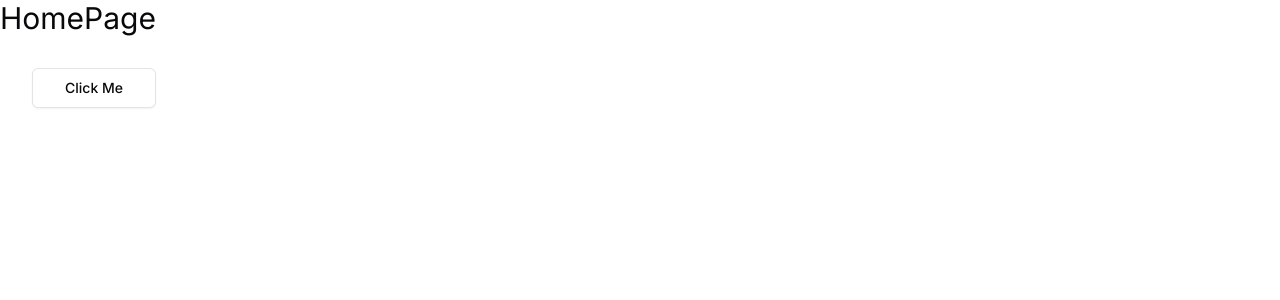
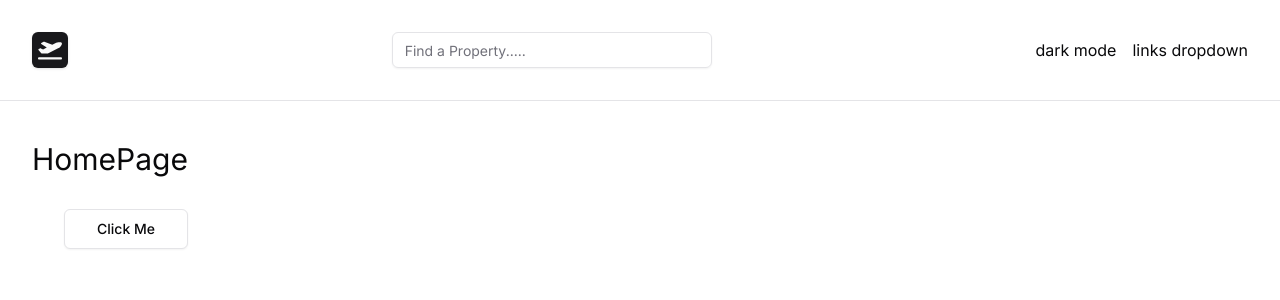
Before and after one commit to HimanshuSharma0501/home-away, a Next.js app: page / in a window 1280 px wide. Shown: the top 300 px of the page. Built offline with nearby package versions, Linux system fonts and the light colour scheme.

Commit message:
Set up Logo and Search Component in Navbar

```diff
--- a/app/globals.css
+++ b/app/globals.css
@@ -1,6 +1,12 @@
 @tailwind base;
 @tailwind components;
 @tailwind utilities;
+
+@layer components {
+  .container {
+    @apply mx-auto max-w-6xl xl:max-w-7xl px-8;
+  }
+}
 
 @layer base {
   :root {
--- a/app/layout.tsx
+++ b/app/layout.tsx
@@ -1,6 +1,7 @@
 import type { Metadata } from "next";
 import { Inter } from "next/font/google";
 import "./globals.css";
+import NavBar from "@/components/navbar/NavBar";
 
 const inter = Inter({ subsets: ["latin"] });
 
@@ -16,7 +17,10 @@ export default function RootLayout({
 }>) {
   return (
     <html lang="en">
-      <body className={inter.className}>{children}</body>
+      <body className={inter.className}>
+        <NavBar />
+        <main className="container py-10">{children}</main>
+      </body>
     </html>
   );
 }
--- a/components/navbar/DarkMode.tsx
+++ b/components/navbar/DarkMode.tsx
@@ -1,7 +1,7 @@
 import React from "react";
 
 function DarkMode() {
-  return <div></div>;
+  return <div>dark mode</div>;
 }
 
 export default DarkMode;
--- a/components/navbar/LinksDropDown.tsx
+++ b/components/navbar/LinksDropDown.tsx
@@ -1,7 +1,7 @@
 import React from "react";
 
 function LinksDropDown() {
-  return <div></div>;
+  return <div>links dropdown</div>;
 }
 
 export default LinksDropDown;
--- a/components/navbar/Logo.tsx
+++ b/components/navbar/Logo.tsx
@@ -1,7 +1,15 @@
 import React from "react";
-
+import Link from "next/link";
+import { Button } from "../ui/button";
+import { FaPlaneDeparture } from "react-icons/fa6";
 function Logo() {
-  return <div></div>;
+  return (
+    <Button size={"icon"} asChild>
+      <Link href={"/"}>
+        <FaPlaneDeparture className="w-6 h-6" />
+      </Link>
+    </Button>
+  );
 }
 
 export default Logo;
--- a/components/navbar/NavBar.tsx
+++ b/components/navbar/NavBar.tsx
@@ -1,7 +1,21 @@
 import React from "react";
-
+import NavSearch from "./NavSearch";
+import LinksDropDown from "./LinksDropDown";
+import DarkMode from "./DarkMode";
+import Logo from "./Logo";
 function NavBar() {
-  return <div></div>;
+  return (
+    <nav className="border-b">
+      <div className="container flex flex-col sm:flex-row sm:justify-between sm:items-center flex-wrap gap-4 py-8">
+        <Logo />
+        <NavSearch />
+        <div className="flex gap-4 items-center">
+          <DarkMode />
+          <LinksDropDown />
+        </div>
+      </div>
+    </nav>
+  );
 }
 
 export default NavBar;
--- a/components/navbar/NavSearch.tsx
+++ b/components/navbar/NavSearch.tsx
@@ -1,7 +1,13 @@
 import React from "react";
-
+import { Input } from "../ui/input";
 function NavSearch() {
-  return <div></div>;
+  return (
+    <Input
+      type="text"
+      placeholder="Find a Property....."
+      className="max-w-xs dark:bg-muted"
+    ></Input>
+  );
 }
 
 export default NavSearch;
--- a/package.json
+++ b/package.json
@@ -25,6 +25,7 @@
     "react": "^18",
     "react-day-picker": "^8.10.1",
     "react-dom": "^18",
+    "react-icons": "^5.2.1",
     "tailwind-merge": "^2.4.0",
     "tailwindcss-animate": "^1.0.7"
   },
```
Also changed, not shown: 1 other file (tests, documents, lock files or other folders). Lines whose indentation alone changed are shown as unchanged.
